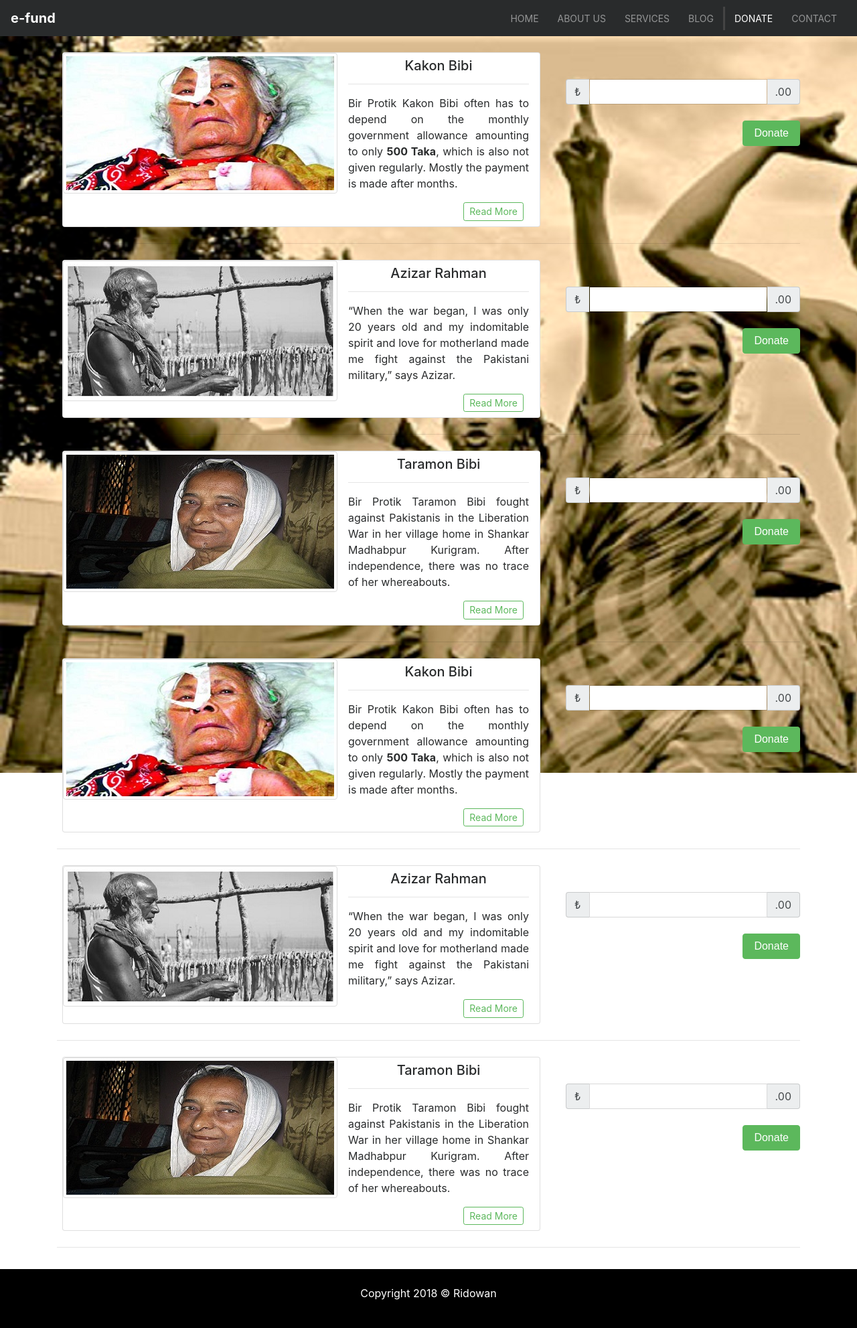
After one commit to RidowanAhmed/e-fund, a PHP site: page /donate.html in a window 1280 px wide. The commit adds this page. Shown: the whole page at 67% size. Run offline with PHP 8.4, Linux system fonts and the light colour scheme.

```diff
--- a/css/style.css
+++ b/css/style.css
@@ -33,6 +33,13 @@
   background-repeat: no-repeat;
   text-align: center;
   color: white; }
+
+#donate {
+  position: relative;
+  background: url("../img/donate1.jpg");
+  background-attachment: fixed;
+  background-repeat: no-repeat;
+  text-align: center; }
 
 .dark-overlay {
   background-color: rgba(0, 0, 0, 0.7);
--- /dev/null
+++ b/donate.html
@@ -0,0 +1,225 @@
+<!DOCTYPE html>
+<html lang="en">
+
+<head>
+  <meta charset="UTF-8">
+  <meta name="viewport" content="width=device-width, initial-scale=1.0">
+  <meta http-equiv="X-UA-Compatible" content="ie=edge">
+  <link rel="stylesheet" href="css/font-awesome.min.css">
+  <link rel="stylesheet" href="css/bootstrap.css">
+  <link rel="stylesheet" href="css/animate.css">
+  <link rel="stylesheet" href="css/ekko-lightbox.css">
+  <link rel="stylesheet" href="css/style.css">
+  <title>e-fund</title>
+</head>
+
+<body>
+  <nav class="navbar navbar-toggleable-sm navbar-inverse bg-inverse">
+    <button class="navbar-toggler navbar-toggler-right" data-toggle="collapse" data-target="#navbarNav">
+      <span class="navbar-toggler-icon"></span>
+    </button>
+    <a href="/" class="navbar-brand">
+      <b>e-fund</b>
+    </a>
+    <div class="collapse navbar-collapse" id="navbarNav">
+      <ul class="navbar-nav ml-auto">
+        <li class="nav-item">
+          <a href="/" class="nav-link">Home</a>
+        </li>
+        <li class="nav-item">
+          <a href="about.html" class="nav-link">About Us</a>
+        </li>
+        <li class="nav-item">
+          <a href="services.html" class="nav-link">Services</a>
+        </li>
+        <li class="nav-item">
+          <a href="blog.html" class="nav-link">Blog</a>
+        </li>
+        <li class="nav-item">
+          <a href="donate.html" class="nav-link active">Donate</a>
+        </li>
+        <li class="nav-item">
+          <a href="contact.html" class="nav-link">Contact</a>
+        </li>
+      </ul>
+    </div>
+  </nav>
+
+  <!-- INFO SECTION -->
+  <section id="donate" class="py-3">
+    <div class="container">
+      <div class="row">
+        <div class="col-sm-8 wow jello">
+          <div class="card m-2">
+            <div class="media">
+              <img class="d-flex mr-3 align-self-start img-thumbnail img-fluid hidden-md-down" src="img/donate (1).JPG" alt="No Image">
+              <div class="media-body mr-3">
+                <h5 class="display-6 mt-2">Kakon Bibi</h5><hr>
+                <p class="text-justify">Bir Protik Kakon Bibi often has to depend on the monthly government allowance amounting to only
+                  <b>500 Taka</b>, which is also not given regularly. Mostly the payment is made after months.</p>
+                <a href="" class="btn btn-outline-success btn-sm bottom-align-text float-right mb-2 mr-2">Read More</a>
+              </div>
+            </div>
+          </div>
+        </div>
+        <div class="col-sm-4 wow rubberBand mt-5">
+          <div class="input-group">
+            <span class="input-group-addon">&#8378;</span>
+            <input class="form-control" type="number">
+            <span class="input-group-addon">.00</span>
+          </div><br>
+          <button class="btn btn-success float-right">Donate</button>
+        </div>
+      </div>
+      <hr>
+      <div class="row">
+        <div class="col-sm-8 wow jello">
+          <div class="card m-2">
+            <div class="media">
+              <img class="d-flex mr-3 align-self-start img-thumbnail img-fluid hidden-md-down" src="img/donate (2).JPG" alt="No Image">
+              <div class="media-body mr-3">
+                <h5 class="display-6 mt-2">Azizar Rahman</h5>
+                <hr>
+                <p class="text-justify">“When the war began, I was only 20 years old and my indomitable spirit and love for motherland made me fight against the
+                Pakistani military,” says Azizar.</p>
+                <a href="" class="btn btn-outline-success btn-sm bottom-align-text float-right mb-2 mr-2">Read More</a>
+              </div>
+            </div>
+          </div>
+        </div>
+        <div class="col-sm-4 wow rubberBand mt-5">
+          <div class="input-group">
+            <span class="input-group-addon">&#8378;</span>
+            <input class="form-control" type="number">
+            <span class="input-group-addon">.00</span>
+          </div>
+          <br>
+          <button class="btn btn-success float-right">Donate</button>
+        </div>
+      </div>
+      <hr>
+      <div class="row">
+        <div class="col-sm-8 wow jello">
+          <div class="card m-2">
+            <div class="media">
+              <img class="d-flex mr-3 align-self-start img-thumbnail img-fluid hidden-md-down" src="img/donate (3).JPG" alt="No Image">
+              <div class="media-body mr-3">
+                <h5 class="display-6 mt-2">Taramon Bibi</h5>
+                <hr>
+                <p class="text-justify">Bir Protik Taramon Bibi fought against Pakistanis in the Liberation War in her village home in Shankar Madhabpur Kurigram. After independence, there was no trace of her whereabouts.</p>
+                <a href="" class="btn btn-outline-success btn-sm bottom-align-text float-right mb-2 mr-2">Read More</a>
+              </div>
+            </div>
+          </div>
+        </div>
+        <div class="col-sm-4 wow rubberBand mt-5">
+          <div class="input-group">
+            <span class="input-group-addon">&#8378;</span>
+            <input class="form-control" type="number">
+            <span class="input-group-addon">.00</span>
+          </div>
+          <br>
+          <button class="btn btn-success float-right">Donate</button>
+        </div>
+      </div>
+      <hr>
+      <div class="row">
+        <div class="col-sm-8 wow jello">
+          <div class="card m-2">
+            <div class="media">
+              <img class="d-flex mr-3 align-self-start img-thumbnail img-fluid hidden-md-down" src="img/donate (1).JPG" alt="No Image">
+              <div class="media-body mr-3">
+                <h5 class="display-6 mt-2">Kakon Bibi</h5><hr>
+                <p class="text-justify">Bir Protik Kakon Bibi often has to depend on the monthly government allowance amounting to only
+                  <b>500 Taka</b>, which is also not given regularly. Mostly the payment is made after months.</p>
+                <a href="" class="btn btn-outline-success btn-sm bottom-align-text float-right mb-2 mr-2">Read More</a>
+              </div>
+            </div>
+          </div>
+        </div>
+        <div class="col-sm-4 wow rubberBand mt-5">
+          <div class="input-group">
+            <span class="input-group-addon">&#8378;</span>
+            <input class="form-control" type="number">
+            <span class="input-group-addon">.00</span>
+          </div><br>
+          <button class="btn btn-success float-right">Donate</button>
+        </div>
+      </div>
+      <hr>
+      <div class="row">
+        <div class="col-sm-8 wow jello">
+          <div class="card m-2">
+            <div class="media">
+              <img class="d-flex mr-3 align-self-start img-thumbnail img-fluid hidden-md-down" src="img/donate (2).JPG" alt="No Image">
+              <div class="media-body mr-3">
+                <h5 class="display-6 mt-2">Azizar Rahman</h5>
+                <hr>
+                <p class="text-justify">“When the war began, I was only 20 years old and my indomitable spirit and love for motherland made me fight against the
+                Pakistani military,” says Azizar.</p>
+                <a href="" class="btn btn-outline-success btn-sm bottom-align-text float-right mb-2 mr-2">Read More</a>
+              </div>
+            </div>
+          </div>
+        </div>
+        <div class="col-sm-4 wow rubberBand mt-5">
+          <div class="input-group">
+            <span class="input-group-addon">&#8378;</span>
+            <input class="form-control" type="number">
+            <span class="input-group-addon">.00</span>
+          </div>
+          <br>
+          <button class="btn btn-success float-right">Donate</button>
+        </div>
+      </div>
+      <hr>
+      <div class="row">
+        <div class="col-sm-8 wow jello">
+          <div class="card m-2">
+            <div class="media">
+              <img class="d-flex mr-3 align-self-start img-thumbnail img-fluid hidden-md-down" src="img/donate (3).JPG" alt="No Image">
+              <div class="media-body mr-3">
+                <h5 class="display-6 mt-2">Taramon Bibi</h5>
+                <hr>
+                <p class="text-justify">Bir Protik Taramon Bibi fought against Pakistanis in the Liberation War in her village home in Shankar Madhabpur Kurigram. After independence, there was no trace of her whereabouts.</p>
+                <a href="" class="btn btn-outline-success btn-sm bottom-align-text float-right mb-2 mr-2">Read More</a>
+              </div>
+            </div>
+          </div>
+        </div>
+        <div class="col-sm-4 wow rubberBand mt-5">
+          <div class="input-group">
+            <span class="input-group-addon">&#8378;</span>
+            <input class="form-control" type="number">
+            <span class="input-group-addon">.00</span>
+          </div>
+          <br>
+          <button class="btn btn-success float-right">Donate</button>
+        </div>
+      </div>
+      <hr>
+
+    </div>
+  </section>
+
+
+  <!-- FOOTER -->
+  <footer id="main-footer" class="text-center p-4">
+    <div class="container">
+      <div class="row">
+        <div class="col">
+          <p>Copyright 2018 &copy; Ridowan</p>
+        </div>
+      </div>
+    </div>
+  </footer>
+
+  <script type="text/javascript" src="js/jquery.min.js"></script>
+  <script type="text/javascript" src="js/tether.min.js"></script>
+  <script type="text/javascript" src="js/bootstrap.min.js"></script>
+  <script type="text/javascript" src="js/ekko-lightbox.min.js"></script>
+  <script src="js/wow.min.js"></script>
+  <script type="text/javascript" src="js/main.js"></script>
+</body>
+
+</html>
--- a/js/main.js
+++ b/js/main.js
@@ -1,4 +1,5 @@
 $(function() {
+  new WOW().init();
   // Auto play modal video
   $(".video").click(function() {
     var theModal = $(this).data("target"),
--- a/scss/style.scss
+++ b/scss/style.scss
@@ -44,6 +44,13 @@ $dark-overlay: rgba(0, 0, 0, 0.7);
     background-repeat: no-repeat;
     text-align: center;
     color: white;
+}
+#donate {
+    position: relative;
+    background: url('../img/donate1.jpg');
+    background-attachment: fixed;
+    background-repeat: no-repeat;
+    text-align: center;
 }
 
 .dark-overlay {
```
Also changed, not shown: about.html (+45 -40 lines), blog.html (+22 -19 lines), index.html (+11 -13 lines), services.html (+30 -16 lines), img/donate (1).jpg (added), img/donate (2).jpg (added), img/donate (3).JPG (added), img/donate.jpg (added), img/donate1.jpg (added), img/person1.jpg (deleted), img/person2.jpg (deleted), img/person3.jpg (deleted), img/person4.jpg (deleted).
